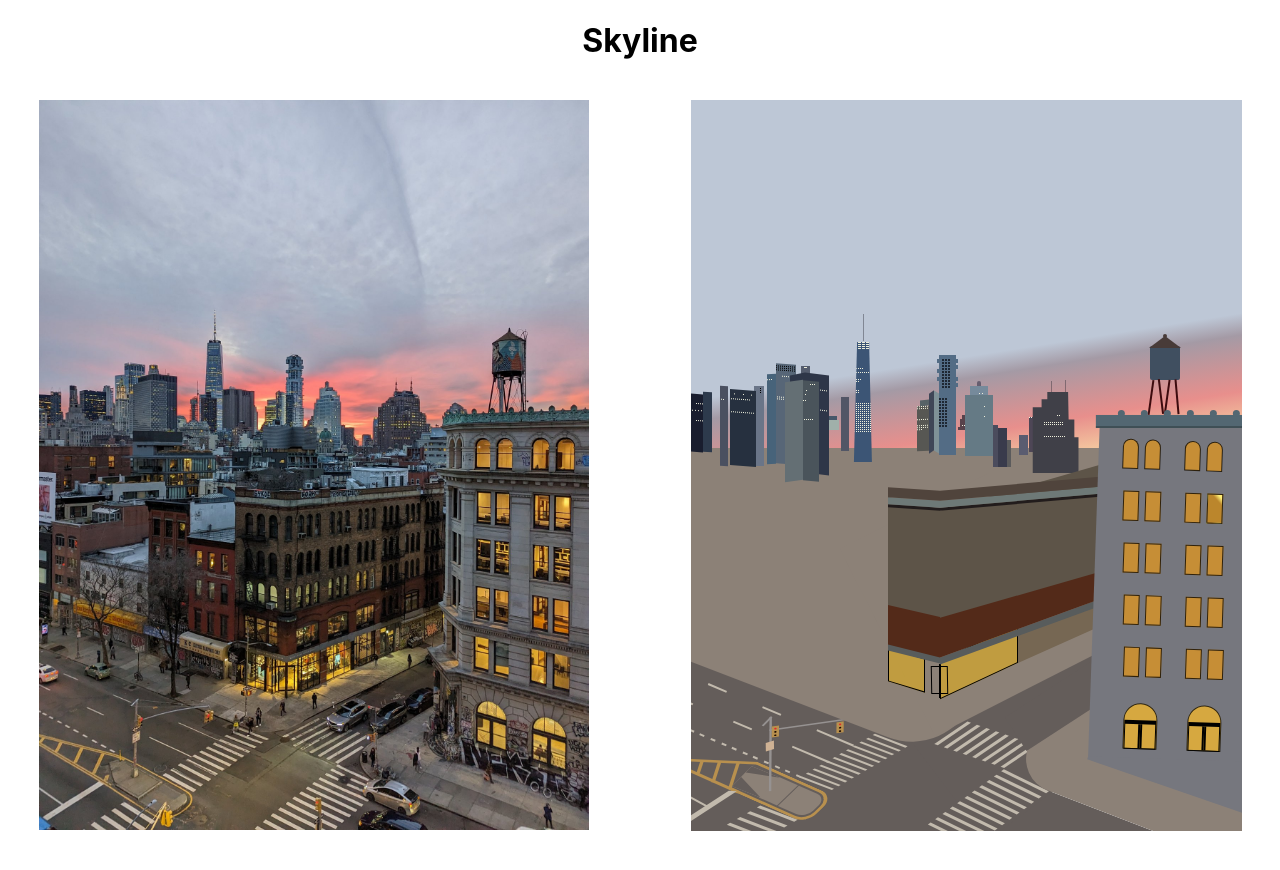
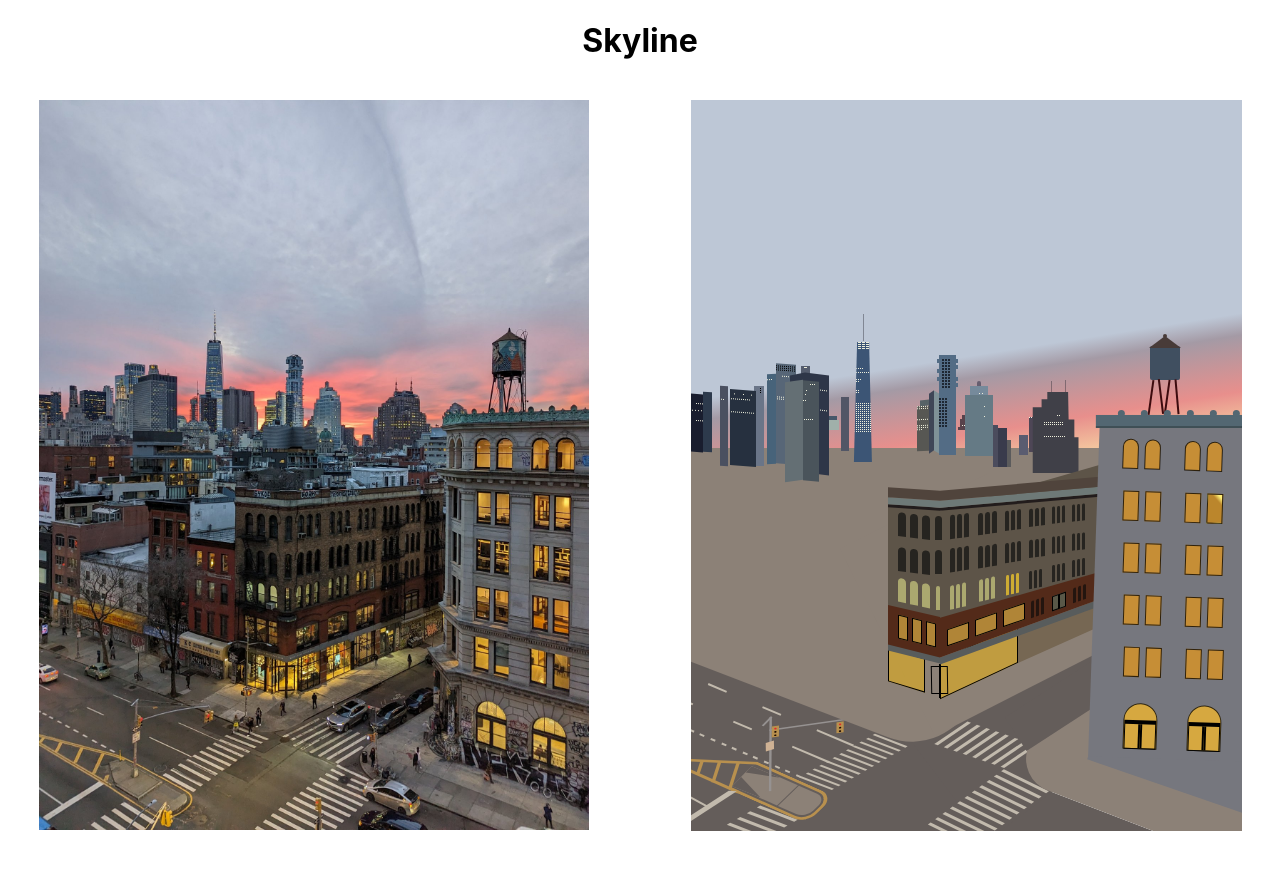
Before and after one commit to Scotty813/skyline, a React (Create React App) app: page / in a window 1280 px wide. Shown: the top 870 px of the page. Built offline with nearby package versions, Linux system fonts and the light colour scheme.

Commit message:
basic setup for front right building

```diff
--- a/src/components/buildings/foregroundBuildings/Front6.js
+++ b/src/components/buildings/foregroundBuildings/Front6.js
@@ -1,3 +1,4 @@
+import { Doorways } from "../../doorways/Doorways"
 import styled from "@emotion/styled/macro"
 
 const Front6Container = styled.div`
@@ -98,6 +99,55 @@ export const Front6 = () => {
             transform: "skewY(4deg)",
           }}
         />
+        <Doorways
+          numDoors={3}
+          containerStyles={{
+            position: "absolute",
+            top: "25px",
+            left: "10px",
+            transform: "skewY(7deg)",
+            gap: "4px",
+          }}
+          doorStyles={{ width: "8px" }}
+        />
+        <Doorways
+          numDoors={3}
+          containerStyles={{
+            position: "absolute",
+            top: "60px",
+            left: "10px",
+            transform: "skewY(7deg)",
+            gap: "4px",
+          }}
+          doorStyles={{ width: "8px" }}
+        />
+        <Doorways
+          numDoors={3}
+          containerStyles={{
+            position: "absolute",
+            top: "92px",
+            left: "10px",
+            transform: "skewY(12deg)",
+            gap: "4px",
+          }}
+          doorStyles={{ width: "8px", background: "#aba86f" }}
+        />
+        <Doorways
+          numDoors={3}
+          containerStyles={{
+            position: "absolute",
+            top: "130px",
+            left: "10px",
+            transform: "skewY(13deg)",
+            gap: "4px",
+          }}
+          doorStyles={{
+            width: "8px",
+            background: "#b08537",
+            borderRadius: 0,
+            border: "1px solid black",
+          }}
+        />
       </FrontFace>
       <RightFace>
         <div
@@ -194,6 +244,288 @@ export const Front6 = () => {
             bottom: "17px",
           }}
         />
+        {/* 1st row */}
+        <Doorways
+          numDoors={3}
+          containerStyles={{
+            position: "absolute",
+            top: "25px",
+            left: "10px",
+            transform: "skewY(-7deg)",
+          }}
+          doorStyles={{ width: "5px" }}
+        />
+        <Doorways
+          numDoors={3}
+          containerStyles={{
+            position: "absolute",
+            top: "23px",
+            left: "38px",
+            transform: "skewY(-8deg)",
+            height: "22px",
+          }}
+          doorStyles={{ width: "5px" }}
+        />
+        <Doorways
+          numDoors={3}
+          containerStyles={{
+            position: "absolute",
+            top: "21px",
+            left: "65px",
+            transform: "skewY(-8deg)",
+            height: "20px",
+          }}
+          doorStyles={{ width: "4px" }}
+        />
+        <Doorways
+          numDoors={3}
+          containerStyles={{
+            position: "absolute",
+            top: "19px",
+            left: "89px",
+            transform: "skewY(-8deg)",
+            height: "18px",
+          }}
+          doorStyles={{ width: "4px" }}
+        />
+        <Doorways
+          numDoors={3}
+          containerStyles={{
+            position: "absolute",
+            top: "17px",
+            left: "112px",
+            transform: "skewY(-7deg)",
+            height: "17px",
+          }}
+          doorStyles={{ width: "3px" }}
+        />
+        <Doorways
+          numDoors={3}
+          containerStyles={{
+            position: "absolute",
+            top: "15px",
+            left: "132px",
+            transform: "skewY(-6deg)",
+            height: "17px",
+          }}
+          doorStyles={{ width: "3px" }}
+        />
+        {/* 2nd row */}
+        <Doorways
+          numDoors={3}
+          containerStyles={{
+            position: "absolute",
+            top: "58px",
+            left: "10px",
+            transform: "skewY(-9deg)",
+          }}
+          doorStyles={{ width: "5px" }}
+        />
+        <Doorways
+          numDoors={3}
+          containerStyles={{
+            position: "absolute",
+            top: "56px",
+            left: "38px",
+            transform: "skewY(-9deg)",
+            height: "22px",
+          }}
+          doorStyles={{ width: "5px" }}
+        />
+        <Doorways
+          numDoors={3}
+          containerStyles={{
+            position: "absolute",
+            top: "53px",
+            left: "65px",
+            transform: "skewY(-9deg)",
+            height: "20px",
+          }}
+          doorStyles={{ width: "4px" }}
+        />
+        <Doorways
+          numDoors={3}
+          containerStyles={{
+            position: "absolute",
+            top: "50px",
+            left: "89px",
+            transform: "skewY(-8deg)",
+            height: "18px",
+          }}
+          doorStyles={{ width: "4px" }}
+        />
+        <Doorways
+          numDoors={3}
+          containerStyles={{
+            position: "absolute",
+            top: "47px",
+            left: "112px",
+            transform: "skewY(-7deg)",
+            height: "17px",
+          }}
+          doorStyles={{ width: "3px" }}
+        />
+        <Doorways
+          numDoors={3}
+          containerStyles={{
+            position: "absolute",
+            top: "44px",
+            left: "132px",
+            transform: "skewY(-6deg)",
+            height: "17px",
+          }}
+          doorStyles={{ width: "3px" }}
+        />
+        {/* 3rd row */}
+        <Doorways
+          numDoors={3}
+          containerStyles={{
+            position: "absolute",
+            top: "95px",
+            left: "10px",
+            transform: "skewY(-13deg)",
+          }}
+          doorStyles={{ width: "4px", background: "#aba86f" }}
+        />
+        <Doorways
+          numDoors={3}
+          containerStyles={{
+            position: "absolute",
+            top: "89px",
+            left: "39px",
+            transform: "skewY(-13deg)",
+            height: "22px",
+          }}
+          doorStyles={{ width: "4px", background: "#aba86f" }}
+        />
+        <Doorways
+          numDoors={3}
+          containerStyles={{
+            position: "absolute",
+            top: "85px",
+            left: "66px",
+            transform: "skewY(-12deg)",
+            height: "20px",
+          }}
+          doorStyles={{ width: "3px", background: "#cdac33" }}
+        />
+        <Doorways
+          numDoors={3}
+          containerStyles={{
+            position: "absolute",
+            top: "81px",
+            left: "89px",
+            transform: "skewY(-11deg)",
+            height: "18px",
+          }}
+          doorStyles={{ width: "3px" }}
+        />
+        <Doorways
+          numDoors={3}
+          containerStyles={{
+            position: "absolute",
+            top: "75px",
+            left: "112px",
+            transform: "skewY(-11deg)",
+            height: "17px",
+          }}
+          doorStyles={{ width: "3px" }}
+        />
+        <Doorways
+          numDoors={3}
+          containerStyles={{
+            position: "absolute",
+            top: "70px",
+            left: "132px",
+            transform: "skewY(-11deg)",
+            height: "17px",
+          }}
+          doorStyles={{ width: "3px" }}
+        />
+        <Doorways
+          numDoors={1}
+          containerStyles={{
+            position: "absolute",
+            top: "27px",
+            left: "-5px",
+          }}
+          doorStyles={{ width: "7px" }}
+        />
+        <Doorways
+          numDoors={1}
+          containerStyles={{
+            position: "absolute",
+            top: "61px",
+            left: "-5px",
+          }}
+          doorStyles={{ width: "7px" }}
+        />
+        <Doorways
+          numDoors={1}
+          containerStyles={{
+            position: "absolute",
+            top: "97px",
+            left: "-4px",
+          }}
+          doorStyles={{ width: "4px", background: "#aba86f" }}
+        />
+        {/* 4th row */}
+        <Doorways
+          numDoors={3}
+          containerStyles={{
+            position: "absolute",
+            top: "127px",
+            left: "7px",
+            height: "17px",
+            transform: "skewY(-19deg)",
+            gap: "6px",
+          }}
+          doorStyles={{
+            width: "20px",
+            background: "#b08537",
+            borderRadius: 0,
+            border: "1px solid black",
+          }}
+        />
+        <Doorways
+          numDoors={3}
+          containerStyles={{
+            position: "absolute",
+            top: "110px",
+            left: "91px",
+            transform: "skewY(-19deg)",
+            height: "17px",
+          }}
+          doorStyles={{ width: "3px" }}
+        />
+        <Doorways
+          numDoors={2}
+          containerStyles={{
+            position: "absolute",
+            top: "105px",
+            left: "112px",
+            transform: "skewY(-19deg)",
+            height: "15px",
+            gap: 0,
+          }}
+          doorStyles={{
+            width: "5px",
+            borderRadius: 0,
+            border: "1px solid black",
+            background: "#595848",
+          }}
+        />
+        <Doorways
+          numDoors={3}
+          containerStyles={{
+            position: "absolute",
+            top: "97px",
+            left: "133px",
+            transform: "skewY(-19deg)",
+            height: "15px",
+          }}
+          doorStyles={{ width: "3px" }}
+        />
       </RightFace>
     </Front6Container>
   )
--- /dev/null
+++ b/src/components/doorways/Doorways.js
@@ -0,0 +1,29 @@
+import styled from "@emotion/styled/macro"
+
+const DoorsContainer = styled.div`
+  display: flex;
+  gap: 2px;
+  height: 24px;
+`
+const Door = styled.div`
+  background: #080a09a3;
+  width: 6px;
+  border-radius: 12px 12px 0 0;
+`
+
+export const Doorways = ({
+  containerStyles = {},
+  doorStyles = {},
+  numDoors = 0,
+}) => {
+  const lights = Array(numDoors)
+  const Doors = lights.fill(Door)
+
+  return (
+    <DoorsContainer style={containerStyles}>
+      {Doors.map((Door, i) => (
+        <Door key={i} style={doorStyles} />
+      ))}
+    </DoorsContainer>
+  )
+}
```
